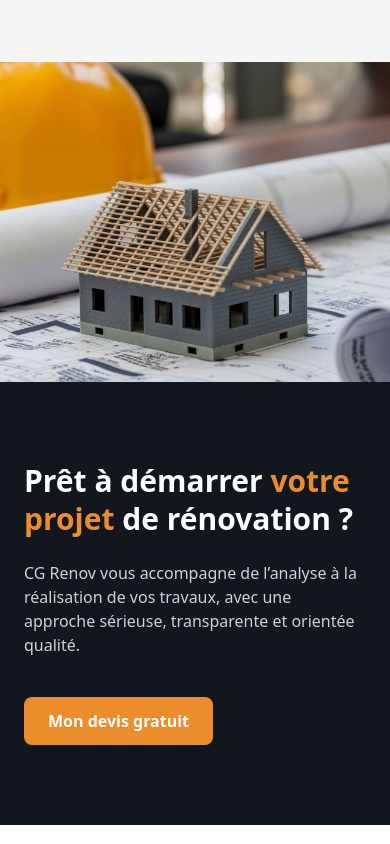
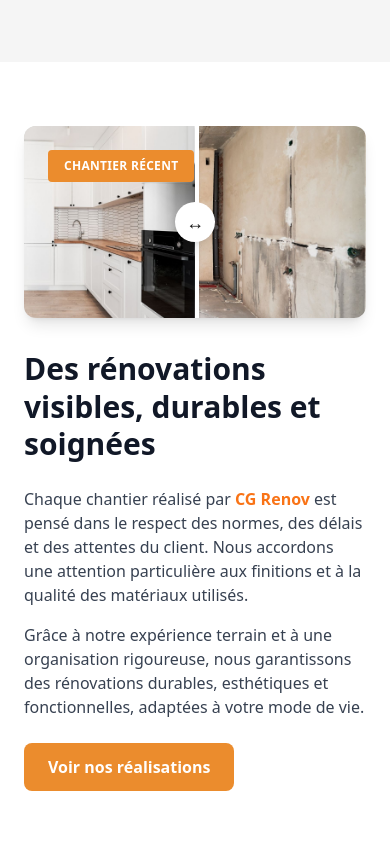
Before and after one commit to NicolasDeza/cgrenov, a Nuxt app: page / in a window 390 px wide. Shown: the part 4860-5704 px from the top of the page. Built offline with nearby package versions, Linux system fonts and the light colour scheme.

Commit message:
Couleur primary hover des boutons

```diff
--- a/app/components/AppHeader.vue
+++ b/app/components/AppHeader.vue
@@ -202,7 +202,7 @@ onUnmounted(() => {
           to="/contact"
           class="hidden sm:inline-flex items-center justify-center rounded-md bg-primary px-4 py-2 text-sm font-semibold text-white hover:bg-primary-hover hover:scale-105 transition-transform"
         >
-          Contact
+          Contactez-nous
         </NuxtLink>
 
         <!-- Hamburger mobile -->
@@ -348,10 +348,10 @@ onUnmounted(() => {
           <li class="pt-2">
             <NuxtLink
               to="/contact"
-              class="inline-flex w-full justify-center rounded-md bg-primary px-4 py-2 text-sm font-medium text-white hover:bg-primary-hover transition"
+              class="inline-flex w-full justify-center rounded-md bg-primary px-4 py-2 text-sm font-semibold text-white hover:bg-primary-hover transition"
               @click="closeMenu"
             >
-              Contact
+              Contactez-nous
             </NuxtLink>
           </li>
         </ul>
--- a/app/components/BeforeAfterSlider.vue
+++ b/app/components/BeforeAfterSlider.vue
@@ -30,12 +30,20 @@ const startDrag = (e: PointerEvent) => {
 </script>
 
 <template>
-  <section class="w-full max-w-[1000px] mx-auto py-24">
+  <section class="w-full px-6 py-16 md:py-24">
+    <div class="max-w-7xl mx-auto">
+      <div class="grid md:grid-cols-2 gap-8 lg:gap-12 items-center">
+        <!-- Partie Before/After (gauche) -->
         <div
           ref="container"
           class="relative w-full overflow-hidden rounded-xl shadow-lg select-none cursor-ew-resize"
           @pointerdown.prevent="startDrag"
         >
+          <!-- Badge Chantier Récent -->
+          <div class="absolute top-6 left-6 bg-primary text-white text-xs font-bold px-4 py-2 rounded z-20 pointer-events-none uppercase tracking-wide">
+            Chantier récent
+          </div>
+
           <!-- AVANT -->
           <NuxtImg
             src="/images/before/before.jpg"
@@ -72,13 +80,33 @@ const startDrag = (e: PointerEvent) => {
           >
             <span class="text-lg font-bold">↔</span>
           </div>
+        </div>
 
-      <!-- Labels -->
-      <div class="absolute top-4 left-4 bg-black/60 text-white text-xs px-3 py-1 rounded pointer-events-none">
-        Avant
+        <!-- Partie Texte (droite) -->
+        <div class="space-y-6">
+          <h2 class="text-3xl md:text-4xl lg:text-5xl font-bold text-gray-900 leading-tight">
+            Des rénovations visibles, durables et soignées
+          </h2>
+
+          <div class="space-y-4 text-gray-700">
+            <p>
+              Chaque chantier réalisé par <span class="text-orange-500 font-semibold">CG Renov</span> est pensé dans le respect des normes, des délais et des attentes du client. Nous accordons une attention particulière aux finitions et à la qualité des matériaux utilisés.
+            </p>
+
+            <p>
+              Grâce à notre expérience terrain et à une organisation rigoureuse, nous garantissons des rénovations durables, esthétiques et fonctionnelles, adaptées à votre mode de vie.
+            </p>
           </div>
-      <div class="absolute top-4 right-4 bg-black/60 text-white text-xs px-3 py-1 rounded pointer-events-none">
-        Après
+
+          <div>
+            <NuxtLink
+              to="/realisations"
+              class="inline-block bg-primary text-white font-semibold px-6 py-3 rounded-lg hover:bg-primary-hover hover:scale-105 transition-all duration-200"
+            >
+              Voir nos réalisations
+            </NuxtLink>
+          </div>
+        </div>
       </div>
     </div>
   </section>
--- a/app/components/CtaSection.vue
+++ b/app/components/CtaSection.vue
@@ -18,7 +18,7 @@
         >
           <NuxtLink
             to="/contact"
-            class="inline-flex items-center gap-2 rounded-md bg-primary px-6 py-3 font-bold text-white transition hover:scale-105"
+            class="inline-flex items-center gap-2 rounded-md bg-primary px-6 py-3 font-bold text-white transition hover:scale-105 hover:bg-primary-hover"
           >
             Contactez-nous
           </NuxtLink>
--- a/app/pages/index.vue
+++ b/app/pages/index.vue
@@ -39,6 +39,7 @@ useSeoMeta({
     <HeroContactBar/>
     <ServicesSection/>
     <WhyUsSection />
+    <BeforeAfterSlider/>
     <SplitSection/>
     <HomeRealisations/>
   </div>
```
Lines whose indentation alone changed are shown as unchanged.
